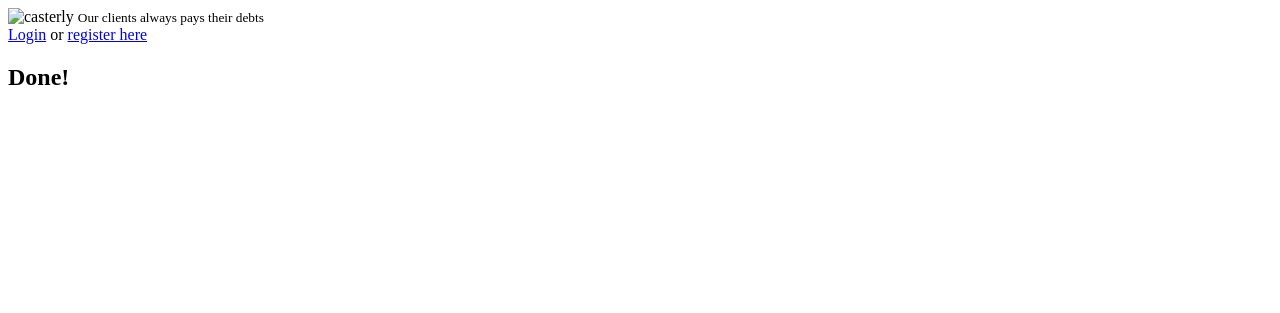
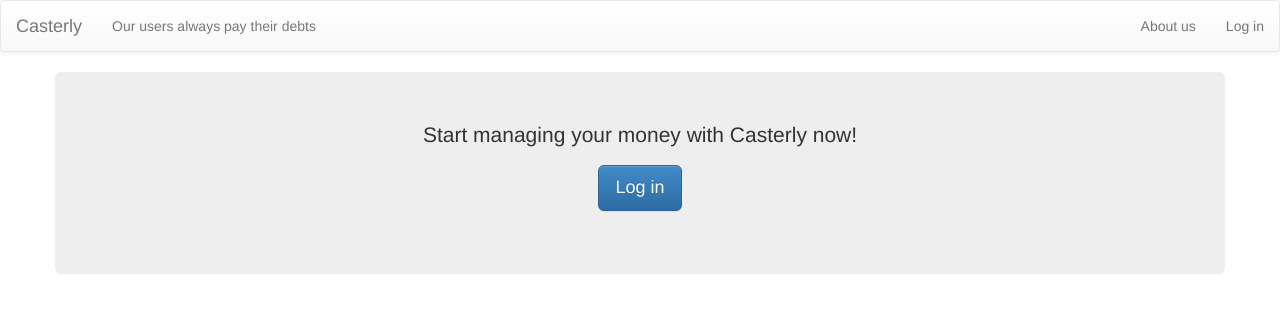
Before and after one commit to rosadurante/casterly-app, a Django app: page / in a window 1280 px wide. Shown: the top 313 px of the page. Run offline with Django 3.2, Linux system fonts and the light colour scheme; style sheets or scripts are compiled from the project's sources.

Commit message:
Basic styling for landing page

```diff
--- /dev/null
+++ b/casterly/static/scss/_layout.scss
@@ -0,0 +1,7 @@
+.navbar-nav.navbar-right:last-child {
+    margin-right: 0px;
+}
+
+.index-view .container .jumbotron {
+    text-align: center;
+}
--- a/casterly/static/scss/styles.scss
+++ b/casterly/static/scss/styles.scss
@@ -1,2 +1,4 @@
 @import "libs/bootstrap/bootstrap";
 @import "libs/bootstrap/bootstrap-theme";
+
+@import "layout"
--- /dev/null
+++ b/casterly/templates/base.html
@@ -0,0 +1,30 @@
+<!-- doctype html -->
+{% load staticfiles %}
+
+<html lang="en">
+<head>
+    <meta charset="utf-8">
+    <title>Casterly</title>
+    <link rel="stylesheet" href="{% static 'scss/styles.css' %}">
+</head>
+
+<body class="{% block bodyclass %}{% endblock %}">
+    <header>
+        <nav class="navbar navbar-default" role="navigation">
+            <a class="navbar-brand" href="#">Casterly</a>
+            <p class="navbar-text">Our users always pay their debts</p>
+
+            <ul class="nav navbar-nav navbar-right">
+                <li><a href="#">About us</a></li>
+                <li><a href="#">Log in</a></li>
+            </ul>
+        </nav>
+    </header>
+
+    <section id="container">
+        {% block content %}
+
+        {% endblock %}
+    </section>
+</body>
+</html>
--- a/casterly/templates/index.html
+++ b/casterly/templates/index.html
@@ -1,17 +1,14 @@
-<!-- doctype html -->
-<html lang="en">
-<head>
-    <meta charset="utf-8">
-    <title>Casterly</title>
-</head>
-<body>
-    <nav>
-        {% include "nav.html" %}
-    </nav>
+{% extends "base.html" %}
 
-    <section id="container">
-        <h1>Done!</h1>
-    </section>
+{% block bodyclass %}{{ block.super }} index-view{% endblock %}
 
-</body>
-</html>
+{% block content %}
+<div class="container">
+    <div class="row">
+        <div class="jumbotron">
+            <p>Start managing your money with Casterly now!</p>
+            <p><a class="btn btn-primary btn-lg" role="button">Log in</a></p>
+        </div>
+    </div>
+</div>
+{% endblock %}
--- a/casterly/templates/nav.html
+++ /dev/null
@@ -1,23 +0,0 @@
-{% load account %}
-
-<div class="container">
-    <div class="row">
-        <div>
-            <img alt="casterly" src=""/>
-            <small>Our clients always pays their debts</small>
-        </div>
-        <div>
-            {% if user.is_anonymous %}
-                <a href="{% url 'account_login' %}">Login</a>
-                or
-                <a href="{% url 'account_signup' %}">register here</a>
-            {% else %}
-                Hello, {{ user }}!
-                <form action="{% url 'account_logout' %}" method="POST">
-                    {% csrf_token %}
-                    <button type="submit">Logout</button>
-                </form>
-            {% endif %}
-        </div>
-    </div>
-</div>
```
